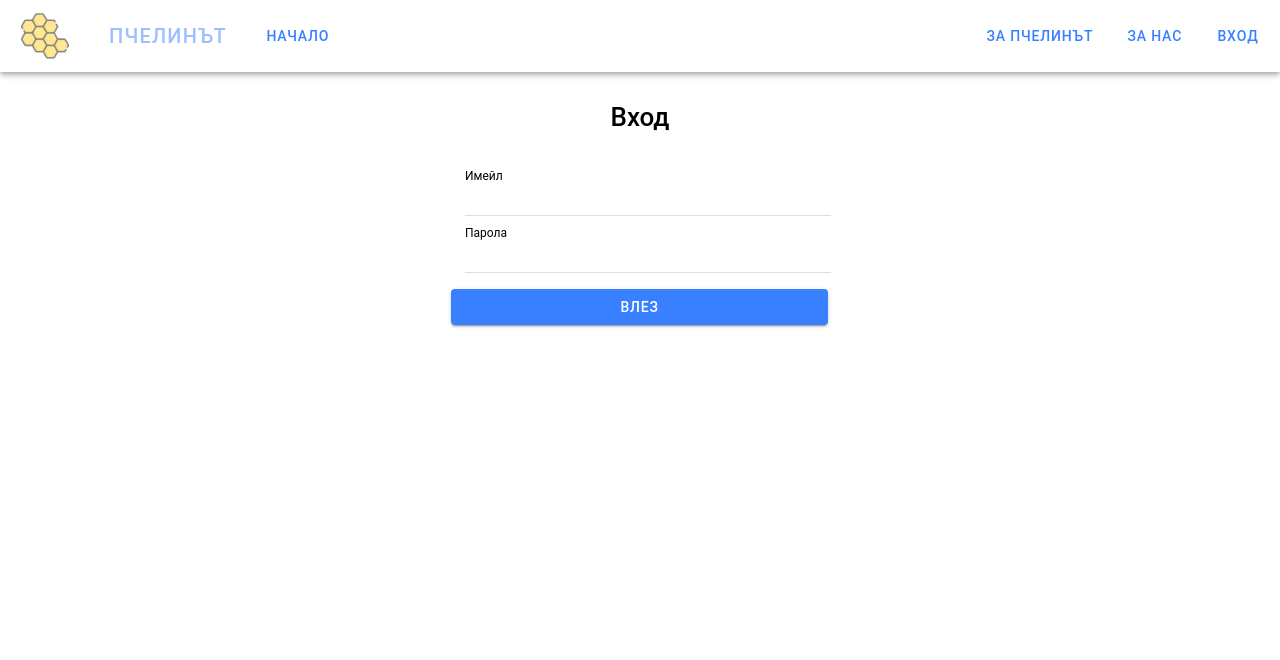
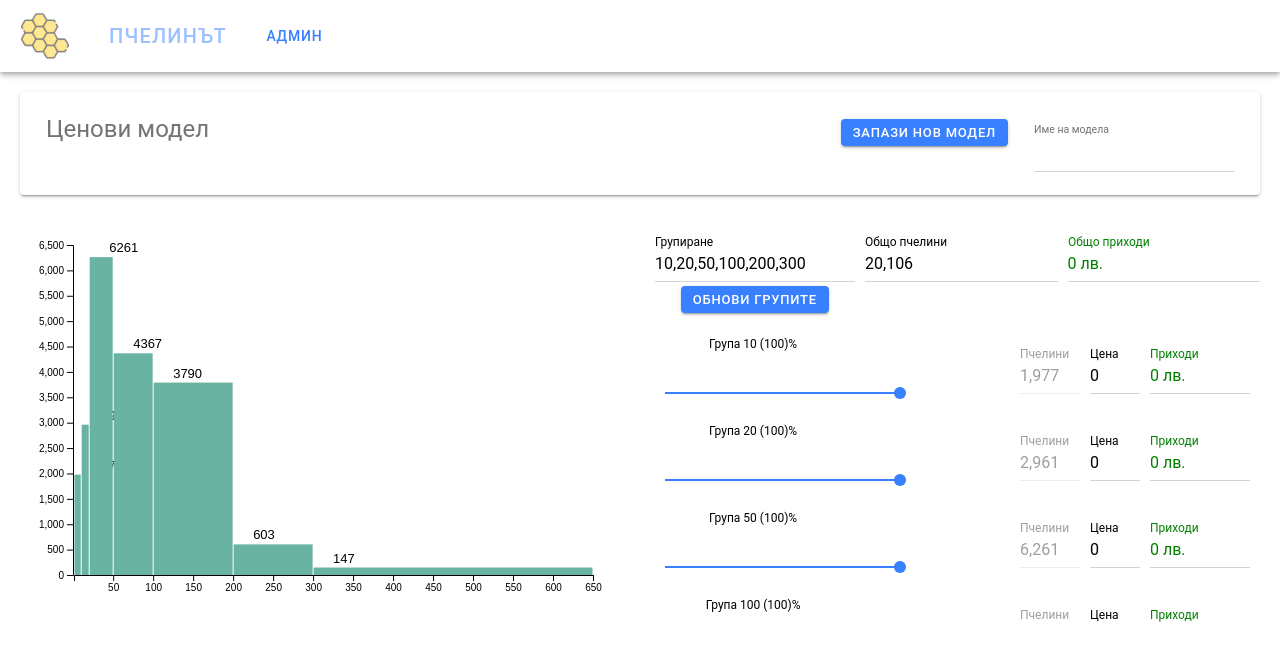
Before and after one commit to lz1eon/apiculture, a React (Vite) app in the folder frontend/: page /admin in a window 1280 px wide. Before the commit this address led to /login. Shown: the top 660 px of the page. Built offline with nearby package versions, Linux system fonts and the light colour scheme.

Commit message:
UI: remove all routes except Admin

```diff
--- a/frontend/src/App.tsx
+++ b/frontend/src/App.tsx
@@ -78,20 +78,20 @@ const App: React.FC = () => {
                 <IonApp>
                   <Header />
                   <IonContent>
-                    <Route exact path="/" render={() => user ? <Redirect to='/apiaries' /> : <Home />} />
+                    <Route exact path="/" render={() => <Redirect to='/admin' />} />
+                    {/* <Route exact path="/" render={() => user ? <Redirect to='/apiaries' /> : <Home />} />
                     <Route exact path="/pricing" component={Pricing} />
                     <Route exact path="/about" component={About} />
                     <Route exact path="/contacts" component={Contacts} />
                     <Route exact path="/login" component={Login} />
-                    {/* <Route exact path="/register" component={Register} /> */}
 
                     <PageLoading dismissLoading={isAuthReady}>
                       <PrivateRoute exact path="/apiaries/:id" component={ApiaryDetail} />
                       <PrivateRoute exact path="/apiaries" component={ApiaryList} />
                       <PrivateRoute exact path="/admin" component={Charts} />
-                    </PageLoading>
-                    {/* <Route component={NotFound} /> */}
-                  </IonContent>
+                      </PageLoading> */}
+                      <Route exact path="/admin" component={Charts} />
+                    </IonContent>
                 </IonApp>
               </IonRouterOutlet>
             </IonReactRouter>
--- a/frontend/src/components/common/AnonymousToolbar.tsx
+++ b/frontend/src/components/common/AnonymousToolbar.tsx
@@ -5,7 +5,7 @@ const AnonymousToolbar = () => {
   return (
     <IonToolbar>
       <PageHeaderTitle />
-      <IonButtons slot="start">
+      {/* <IonButtons slot="start">
         <IonButton routerLink="/">Начало</IonButton>
       </IonButtons>
       <IonButtons slot="end">
@@ -13,12 +13,15 @@ const AnonymousToolbar = () => {
       </IonButtons>
       <IonButtons slot="end">
         <IonButton routerLink="/contacts">За нас</IonButton>
-      </IonButtons>
+      </IonButtons> */}
       {/* <IonButtons slot="end">
           <IonButton routerLink="/register">Регистрация</IonButton>
         </IonButtons> */}
-      <IonButtons slot="end">
+      {/* <IonButtons slot="end">
         <IonButton routerLink="/login">Вход</IonButton>
+      </IonButtons> */}
+      <IonButtons>
+        <IonButton routerLink="/admin">Админ</IonButton>
       </IonButtons>
     </IonToolbar>
   )
--- a/frontend/src/components/common/UserToolbar.tsx
+++ b/frontend/src/components/common/UserToolbar.tsx
@@ -12,15 +12,15 @@ const UserToolbar = () => {
   return (
       <IonToolbar>
         <PageHeaderTitle />
-        <IonButtons slot="start">
+        {/* <IonButtons slot="start">
           <IonButton routerLink="/apiaries">Пчелини</IonButton>
-        </IonButtons>
+        </IonButtons>         */}
         <IonButtons slot="end">
           <IonButton routerLink="/admin">Админ</IonButton>
         </IonButtons>
-        <IonButtons slot="end">
+        {/* <IonButtons slot="end">
           <IonButton onClick={handleLogout}>Изход</IonButton>
-        </IonButtons>
+        </IonButtons> */}
       </IonToolbar>
   )
 }
```
